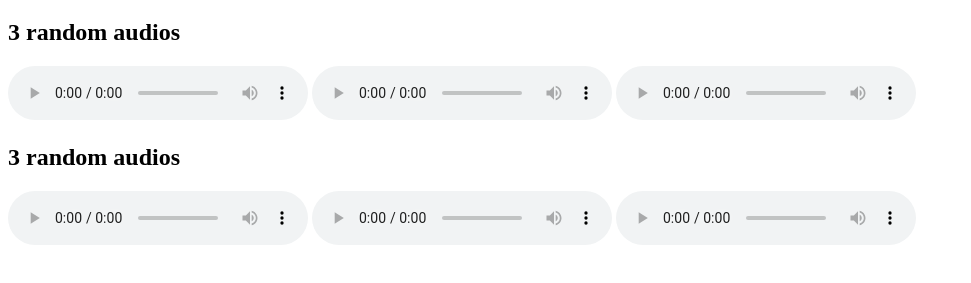
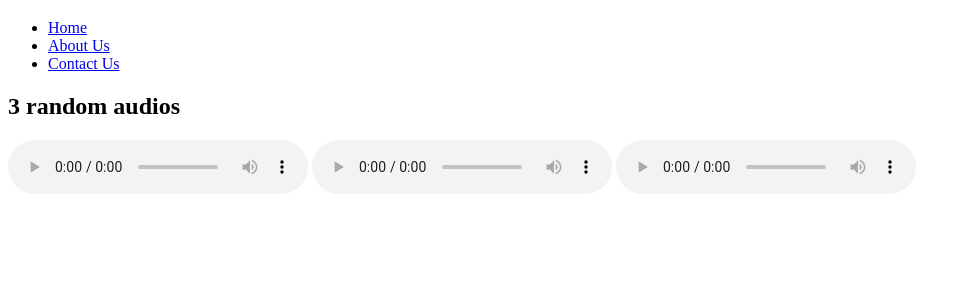
Before and after one commit to acciojob/semantic-navbar-and-audios-SangmalaSuryavanshi, a website: page main.html in a window 1280 px wide. Shown: the part 61-344 px from the top of the page, without its empty margins (0-971 px from the left). Drawn offline with Linux system fonts and the light colour scheme.

Commit message:
created a submission

```diff
--- a/main.html
+++ b/main.html
@@ -13,16 +13,13 @@
 
 <!-- the entire body must be written by student -->
 
-<h2>3 random audios</h2>
-<audio controls>
-  <source src="http://commondatastorage.googleapis.com/codeskulptor-demos/DDR_assets/Kangaroo_MusiQue_-_The_Neverwritten_Role_Playing_Game.mp3" type="audio/mpeg">
-</audio>
-<audio controls>
-  <source src="http://commondatastorage.googleapis.com/codeskulptor-assets/Epoq-Lepidoptera.ogg" type="audio/ogg">
-</audio>
-<audio controls>
-  <source src="http://codeskulptor-demos.commondatastorage.googleapis.com/pang/paza-moduless.mp3" type="audio/mpeg">
-</audio>
+<nav>
+<ul>
+<li><a href=“https://commondatastorage.googleapis.com/codeskulptor-demos/DDR_assets/Kangaroo_MusiQue_-_The_Neverwritten_Role_Playing_Game.mp3”>Home</a></li>
+<li><a href=“https://commondatastorage.googleapis.com/codeskulptor-assets/Epoq-Lepidoptera.ogg”>About Us</a></li>
+<li><a href=“https://codeskulptor-demos.commondatastorage.googleapis.com/pang/paza-moduless.mp3”>Contact Us</a></li>
+</ul>
+</nav>
 	<div>
     <h2>3 random audios</h2>
     <audio controls>
```
